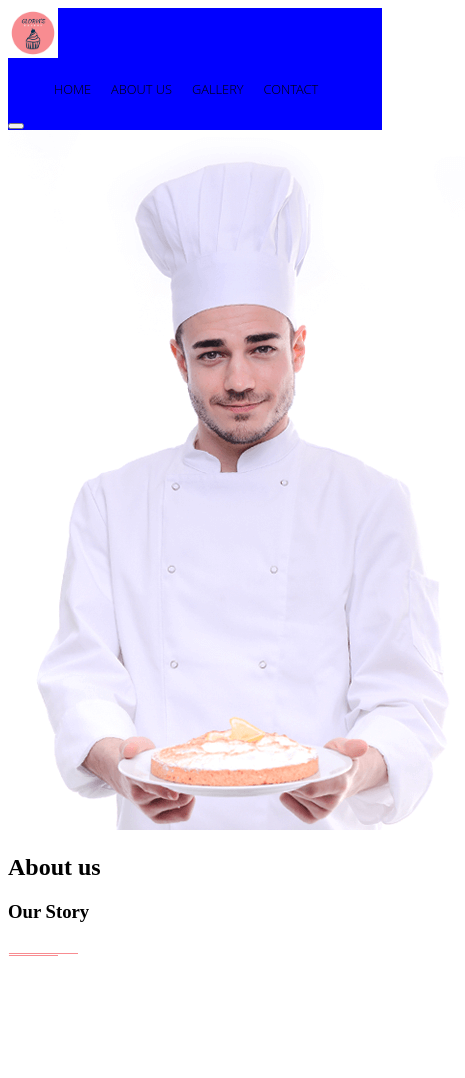
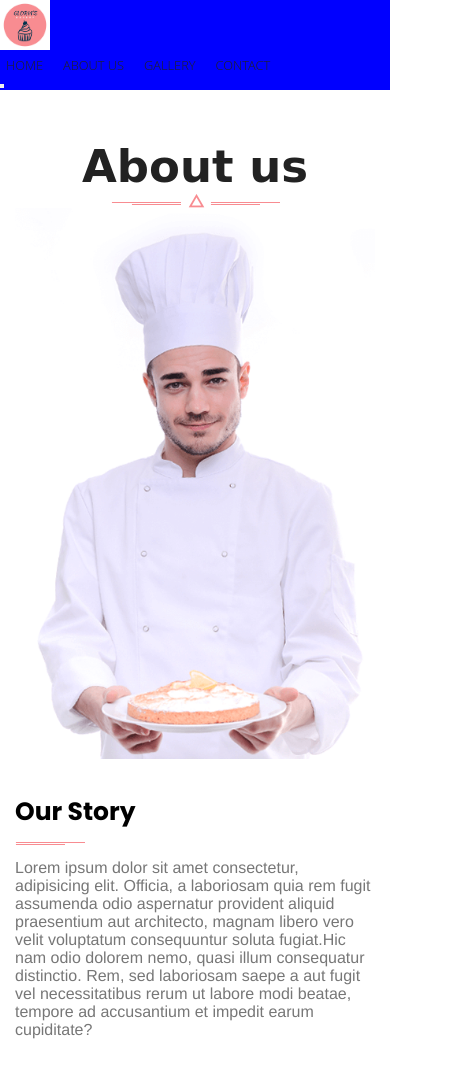
Before and after one commit to yeg003/Glorias-bakery, a website: page index.html in a window 390 px wide. Shown: the whole page, 465 px wide, since content can reach past the window. Before the commit the page ends 968 px from the top, so only its background shows below. Drawn offline with nearby package versions, Linux system fonts and the light colour scheme; a web font is replaced by a local one.

Commit message:
added about section for mobile

```diff
--- a/index.html
+++ b/index.html
@@ -6,6 +6,8 @@
     <meta name="viewport" content="width=device-width, initial-scale=1.0">
     <title>Gloria's Bakery</title>
     <link href="https://fonts.googleapis.com/css2?family=Merienda+One&family=Playball&display=swap" rel="stylesheet">
+    <link href="https://fonts.googleapis.com/css2?family=Arimo:ital,wght@0,400;0,700;1,400;1,700&display=swap" rel="stylesheet">
+    <link href="https://fonts.googleapis.com/css2?family=Poppins:ital,wght@0,100;0,200;0,300;0,700;1,100;1,200&display=swap" rel="stylesheet">
     <link rel="stylesheet" href="./dist/css/style.min.css">
 </head>
 
@@ -27,15 +29,16 @@
         </header>
     </section>
     <section id="about-section">
-        <div class="container">
+        <div class="wrapper">
+            <h1 class="title">About us</h1>
+            <img src="/src/img/dividerSection_2.png" alt="">
             <div class="about-left">
                 <img src="/src/img/about-chef.png" alt="chef-image">
             </div>
             <div class="about-right">
-                <h1>About us</h1>
-                <h3>Our Story</h3>
-
-                <img src="/src/img/divider_2.png" alt="">
+                <h3 class="">Our Story</h3>
+                <img src="/src/img/divider_2.png" alt="sub-divider">
+                <p>Lorem ipsum dolor sit amet consectetur, adipisicing elit. Officia, a laboriosam quia rem fugit assumenda odio aspernatur provident aliquid praesentium aut architecto, magnam libero vero velit voluptatum consequuntur soluta fugiat.Hic nam odio dolorem nemo, quasi illum consequatur distinctio. Rem, sed laboriosam saepe a aut fugit vel necessitatibus rerum ut labore modi beatae, tempore ad accusantium et impedit earum cupiditate?</p>
             </div>
         </div>
 
--- a/src/sass/style.scss
+++ b/src/sass/style.scss
@@ -1,10 +1,9 @@
-
+/*----- Global -----*/
 * {
     padding: 0;
     margin: 0;
     box-sizing: border-box;
 }
-
 
 
 .container {
@@ -13,6 +12,19 @@
     height: 100%;
 }
 
+.wrapper{
+    display: flex;
+    flex-direction: column;
+    justify-content: center;
+    align-items: center;
+    padding: 0 15px;
+}
+ .title{
+    font-family: "Merienda One", cursive;
+    font-size: 45px;
+    color: #222;
+    }
+
 #hero header {
     background: blue;
 }
@@ -20,7 +32,6 @@
 #hero img {
     width: 50px;
 }
-
 
 
 #hero  #navbar {
@@ -45,6 +56,37 @@
     font-weight: 300;
     transition: all .2s ease-in-out;
     font-size: 0.8rem;
-    color: black;
+    color: #222;
 
  }
+
+/*----- About Us -----*/
+
+#about-section {
+    padding: 50px 0;
+
+    .about-left{
+        margin-bottom: 30px;
+        img{
+            max-width: 100%;
+            height: auto;
+        }
+
+    }
+    .about-right{
+        h3{
+            font-size: 25px;
+            font-family: 'Poppins',sans-serif;
+            font-weight: 700;
+            padding-bottom: 10px;
+        }
+        img{
+            padding-bottom: 10px;
+        }
+
+        p{
+            font-family: 'Arimo', sans-serif;
+            color:#777;
+        }
+    }
+}
```
Also changed, not shown: dist/css/style.min.css, 1 other file.
